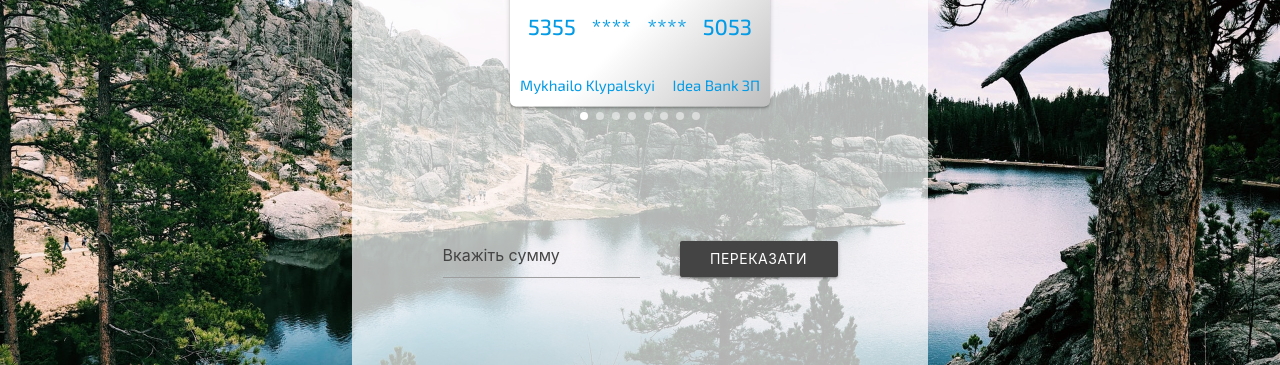
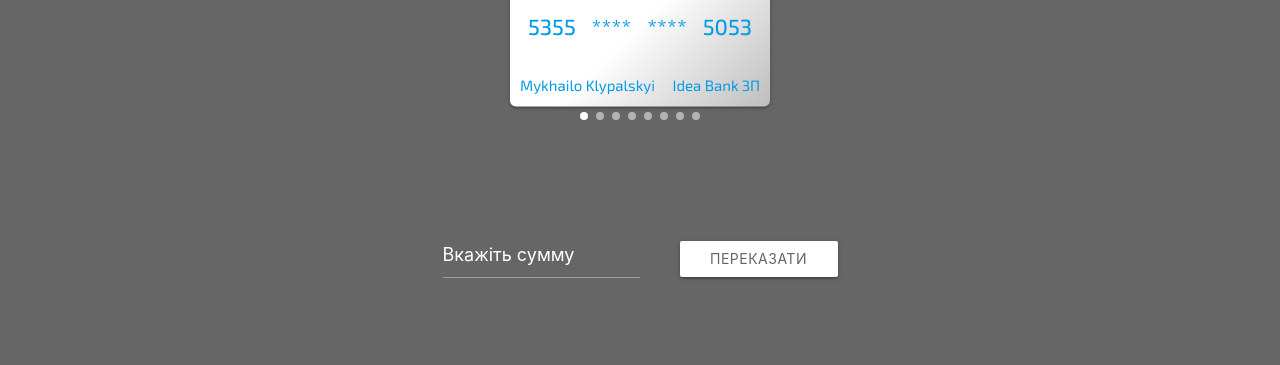
Before and after one commit to Klypalskyi/Card-slider, a plain HTML site: page index.html in a window 1280 px wide. Shown: the part 141-506 px from the top of the page. Drawn offline with nearby package versions, Linux system fonts and the light colour scheme.

Commit message:
update bg

```diff
--- a/css/style.css
+++ b/css/style.css
@@ -6,7 +6,8 @@
 }
 
 body {
-  background-image: url("../img/bg.jpg");
+  /* background-image: url("../img/bg.jpg"); */
+  background-color: #666;
   background-size: cover;
   background-attachment: fixed;
   overflow: hidden;
@@ -18,7 +19,7 @@
 }
 
 .container {
-  background-color: rgba(255, 255, 255, 0.7);
+  /* background-color: rgba(255, 255, 255, 0.7); */
   min-height: 100vh;
   min-width: 360px;
   max-width: 45%;
@@ -153,20 +154,22 @@
 
   .value-input {
     display: block;
-    border-bottom-color: #444;
+    border-bottom-color: #fff;
   }
 
   input::-webkit-input-placeholder {
-    color: #444;
+    color: #fff;
+    font-size: 18px;
   }
 
   .value-submit {
-    background-color: #444;
+    background-color: #fff;
+    color: #666;
   }
 
   .value-submit:focus,
   .value-submit:hover {
-    background-color: #444;
+    background-color: #fff;
   }
 }
 
```
